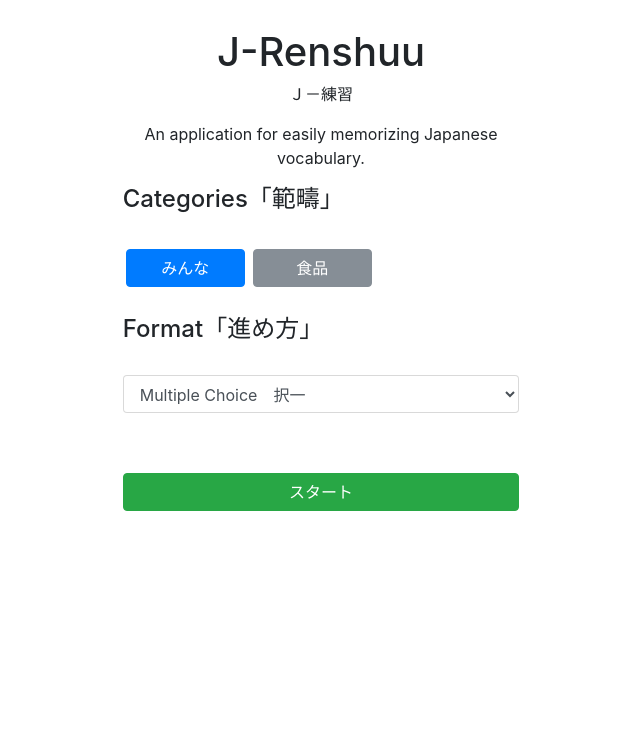
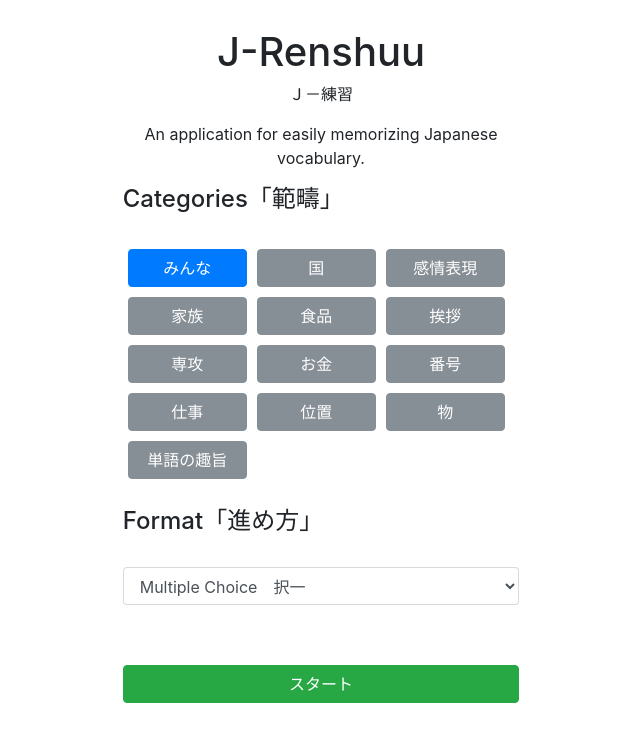
Before and after one commit to ryanarnold/j-renshuu, an Angular app: page /start in a window 1280 px wide. Shown: the top 742 px of the page, without its empty margins (319-959 px from the left). Built offline with nearby package versions, Linux system fonts and the light colour scheme.

Commit message:
Code StartComponent HTML.

```diff
--- a/src/app/components/start/start.component.css
+++ b/src/app/components/start/start.component.css
@@ -5,9 +5,10 @@
 .start {
     width: 100%;
     margin-top: 60px;
+    margin-bottom:60px;
 }
 
 .all {
     width: 30%;
-    margin: 3px;
+    margin: 5px;
 }
--- a/src/app/components/start/start.component.html
+++ b/src/app/components/start/start.component.html
@@ -12,7 +12,7 @@
 
       <div class="categories">
         <button type="button" class="btn btn-primary all">みんな</button>
-        <category-button text="食品" title="food"></category-button>
+        <category-button [text]="c.descJapanese" [title]="c.descEnglish" *ngFor="let c of categories"></category-button>
       </div>
 
       <br>
--- a/src/app/components/start/start.component.ts
+++ b/src/app/components/start/start.component.ts
@@ -1,12 +1,29 @@
 
 // Angular modules
 import { Component, OnInit } from '@angular/core';
+
+// Services
+import { CategoriesService } from '../../services/categories.service'
+import { Category } from '../../models/category.model';
 
 @Component({
   selector: 'start',
   templateUrl: './start.component.html',
   styleUrls: ['./start.component.css']
 })
-export class StartComponent {
+export class StartComponent implements OnInit {
+  private categories: Array<Category>;
+
+  constructor
+  (
+    private categoriesService: CategoriesService
+  )
+  {
+  }
+
+  ngOnInit()
+  {
+    this.categories = this.categoriesService.getAllCategories();
+  }
 
 }
```
